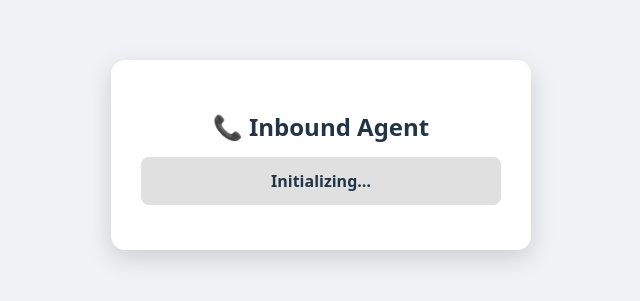
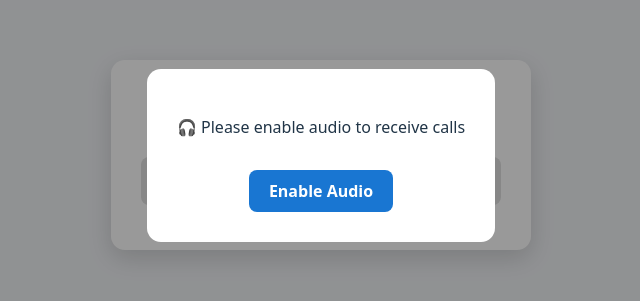
Before and after one commit to rekksu/twilio-inbound, a React (Vite) app: page / in a window 1280 px wide. Shown: the part 245-546 px from the top of the page, without its empty margins (319-959 px from the left). Built offline with nearby package versions, Linux system fonts and the light colour scheme; no server answers.

Commit message:
stable 3.3

```diff
--- a/src/App.jsx
+++ b/src/App.jsx
@@ -17,32 +17,12 @@ export default function InboundAgent() {
   const [status, setStatus] = useState("Initializing…");
   const [incoming, setIncoming] = useState(false);
   const [duration, setDuration] = useState(0);
+  const [audioEnabled, setAudioEnabled] = useState(false); // <-- new state
 
   /* ---------------- ORG ID ---------------- */
   useEffect(() => {
     const params = new URLSearchParams(window.location.search);
     orgIdRef.current = params.get("orgId");
-    console.log("ORG ID:", orgIdRef.current);
-  }, []);
-
-  /* ---------------- UNLOCK AUDIO ON USER INTERACTION ---------------- */
-  useEffect(() => {
-    const unlockAudio = () => {
-      const silent = new Audio();
-      silent.muted = true;
-      silent.play().catch(() => {});
-      window.removeEventListener("mousemove", unlockAudio);
-      window.removeEventListener("touchstart", unlockAudio);
-      console.log("Audio unlocked for first call ✅");
-    };
-
-    window.addEventListener("mousemove", unlockAudio);
-    window.addEventListener("touchstart", unlockAudio);
-
-    return () => {
-      window.removeEventListener("mousemove", unlockAudio);
-      window.removeEventListener("touchstart", unlockAudio);
-    };
   }, []);
 
   /* ---------------- TIMER ---------------- */
@@ -68,7 +48,7 @@ export default function InboundAgent() {
         to: from,
         status,
         reason,
-        direction: "inbound", // ✅ FORCE inbound
+        direction: "inbound",
         startedAt: start ? new Date(start).toISOString() : null,
         endedAt: end ? new Date(end).toISOString() : null,
         durationSeconds:
@@ -79,8 +59,7 @@ export default function InboundAgent() {
   };
 
   /* ---------------- INIT DEVICE ---------------- */
-  useEffect(() => {
-    const init = async () => {
+  const initDevice = async () => {
     try {
       const stream = await navigator.mediaDevices.getUserMedia({ audio: true });
       stream.getTracks().forEach((t) => t.stop());
@@ -137,9 +116,6 @@ export default function InboundAgent() {
     }
   };
 
-    init();
-  }, []);
-
   /* ---------------- ACTIONS ---------------- */
   const acceptCall = () => {
     startedAtRef.current = Date.now();
@@ -161,9 +137,25 @@ export default function InboundAgent() {
     setStatus("❌ Rejected");
   };
 
+  const enableAudio = () => {
+    setAudioEnabled(true);
+    initDevice();
+  };
+
   /* ---------------- UI ---------------- */
   return (
     <div style={styles.container}>
+      {!audioEnabled && (
+        <div style={styles.modal}>
+          <div style={styles.modalContent}>
+            <p>🎧 Please enable audio to receive calls</p>
+            <button style={styles.enableButton} onClick={enableAudio}>
+              Enable Audio
+            </button>
+          </div>
+        </div>
+      )}
+
       <div style={styles.card}>
         <h2 style={styles.title}>📞 Inbound Agent</h2>
 
@@ -205,6 +197,7 @@ const styles = {
     background: "#fff",
     boxShadow: "0 8px 24px rgba(0,0,0,.15)",
     textAlign: "center",
+    zIndex: 1,
   },
   title: { marginBottom: 12 },
   status: {
@@ -241,4 +234,29 @@ const styles = {
     marginTop: 12,
     fontWeight: "bold",
   },
+  modal: {
+    position: "fixed",
+    inset: 0,
+    background: "rgba(0,0,0,0.4)",
+    display: "flex",
+    justifyContent: "center",
+    alignItems: "center",
+    zIndex: 10,
+  },
+  modalContent: {
+    background: "#fff",
+    padding: 30,
+    borderRadius: 14,
+    textAlign: "center",
+  },
+  enableButton: {
+    marginTop: 15,
+    padding: "10px 20px",
+    borderRadius: 8,
+    border: "none",
+    fontWeight: "bold",
+    background: "#1976d2",
+    color: "#fff",
+    cursor: "pointer",
+  },
 };
```
Lines whose indentation alone changed are shown as unchanged.
